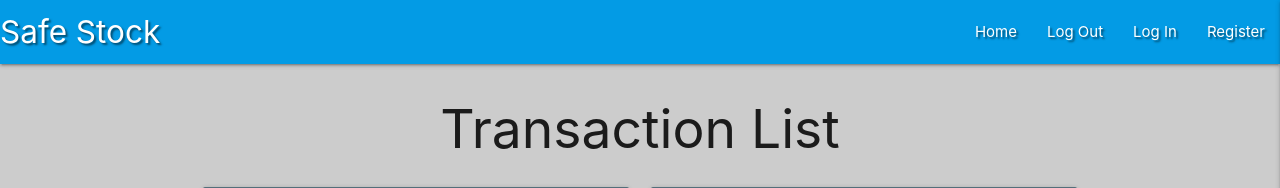
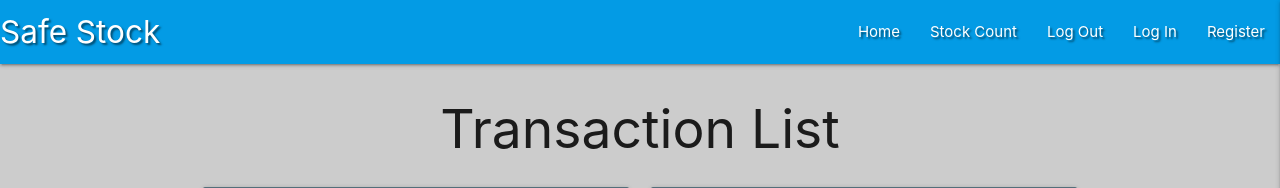
Before and after one commit to Nick8735/Safe_Stock, a Flask app: page /get_stock in a window 1280 px wide. Shown: the top 188 px of the page. Run offline with Flask 3, Linux system fonts and the light colour scheme; data that the repository does not hold is empty; some libraries are stand-ins or nearby versions.

Commit message:
added stock count feature

```diff
--- a/app.py
+++ b/app.py
@@ -1,9 +1,7 @@
 import os
-import pandas as pd  # Add this line
+import pandas as pd
 import plotly.express as px
-from flask import (
-    Flask, flash, render_template,
-    redirect, request, session, url_for)
+from flask import jsonify, Flask, flash, render_template, redirect, request, session, url_for
 from flask_pymongo import PyMongo
 from bson.objectid import ObjectId
 from werkzeug.security import generate_password_hash, check_password_hash
@@ -26,16 +24,13 @@ def index():
 
 @app.route("/get_stock")
 def get_stock():
-    print("Reached the get_stock route")
     stock = mongo.db.stock.find()
     return render_template("stock.html", stock=stock)
 
 @app.route("/register", methods=["GET", "POST"])
 def register():
     if request.method == "POST":
-        # check if username already exists in db
-        existing_user = mongo.db.users.find_one(
-            {"username": request.form.get("username").lower()})
+        existing_user = mongo.db.users.find_one({"username": request.form.get("username").lower()})
 
         if existing_user:
             flash("Username already exists")
@@ -47,37 +42,27 @@ def register():
         }
         mongo.db.users.insert_one(register)
 
-        # put the new user into 'session' cookie
         session["user"] = request.form.get("username").lower()
         flash("Registration Successful!")
 
-        # Redirect to a different endpoint, for example, the login page
         return redirect(url_for("login"))
 
-    # For the "GET" request, render the register.html template
     return render_template("register.html")
 
 @app.route("/login", methods=["GET", "POST"])
 def login():
     if request.method == "POST":
-        # check if username exists in db
-        existing_user = mongo.db.users.find_one(
-            {"username": request.form.get("username").lower()})
+        existing_user = mongo.db.users.find_one({"username": request.form.get("username").lower()})
 
         if existing_user:
-            # ensure hashed password matches user input
-            if check_password_hash(
-                existing_user["password"], request.form.get("password")):
-                    session["user"] = request.form.get("username").lower()
-                    flash("Welcome, {}".format(request.form.get("username")))
-                    return redirect(url_for("get_stock"))
+            if check_password_hash(existing_user["password"], request.form.get("password")):
+                session["user"] = request.form.get("username").lower()
+                flash("Welcome, {}".format(request.form.get("username")))
+                return redirect(url_for("get_stock"))
             else:
-                # invalid password match
                 flash("Incorrect Username and/or Password")
                 return redirect(url_for("login"))
-
         else:
-            # username doesn't exist
             flash("Incorrect Username and/or Password")
             return redirect(url_for("login"))
 
@@ -85,20 +70,12 @@ def login():
 
 @app.route("/stock-overview")
 def stock_overview():
-    print("Reached the stock_overview route")
-
-    # Retrieve data from MongoDB
     stock_data = mongo.db.stock.find()
-
-    # Pass data to template
     return render_template("stock-list.html", stock_data=stock_data)
 
 @app.route("/stock_check/<stock_id>/edit", methods=["GET"])
 def stock_check_edit_page(stock_id):
-    # Retrieve the stock information
     stock = mongo.db.stock.find_one({"_id": ObjectId(stock_id)})
-
-    # Render the edit page with the stock data
     return render_template("stock_edit.html", stock=stock)
 
 @app.route("/receipt", methods=["GET"])
@@ -127,7 +104,6 @@ def receipt_form():
 def issue():
     return render_template("issue.html")
 
-
 @app.route("/issue_form", methods=["GET", "POST"])
 def issue_form():
     if request.method == "POST":
@@ -140,65 +116,43 @@ def issue_form():
             "stock_qty": request.form.get("stock_qty"),
             "created_by": session["user"]
         }
-
-        # Assuming "stock" is the collection in your MongoDB
         mongo.db.stock.delete_one(issue)
-
         flash("Stock Successfully Issued")
-
-        # Redirect to a different route after successful deletion
-        return redirect(url_for("stock_overview"))  # Change "stock_overview" to the appropriate route
+        return redirect(url_for("stock_overview"))
 
     return render_template("issue.html")
 
 @app.route('/dashboard')
 def dashboard():
-    # Retrieve data from MongoDB
     stock_data = mongo.db.stock.find()
-
-    # Convert MongoDB cursor to a DataFrame
     df = pd.DataFrame(list(stock_data))
 
-    # Verify the actual column names in your DataFrame
-    print(df.columns)
-
-    # Create a bar chart using Plotly
-    bar_column_name_x = 'stock_name'  # Replace with the correct column name
-    bar_column_name_y = 'stock_qty'   # Replace with the correct column name
+    bar_column_name_x = 'stock_name'
+    bar_column_name_y = 'stock_qty'
     bar_fig = px.bar(df, x=bar_column_name_x, y=bar_column_name_y, title='Stock Quantity by Name')
 
-    # Create a pie chart
-    pie_column_name = 'created_by'  # Replace with the correct column name
+    pie_column_name = 'created_by'
     pie_fig = px.pie(df, names=pie_column_name, title='Users')
-    pie_fig.update_traces(marker=dict(colors=['yellow']))  # Update the color of the pie chart
+    pie_fig.update_traces(marker=dict(colors=['yellow']))
 
-
-    # Convert the Plotly figures to HTML
     bar_chart_html = bar_fig.to_html(full_html=False)
     pie_chart_html = pie_fig.to_html(full_html=False)
 
     return render_template('dashboard.html', bar_chart_html=bar_chart_html, pie_chart_html=pie_chart_html)
 
-# ... (your existing code)
-
 @app.route("/stock_check", methods=["GET"])
 def stock_check():
-    # If it's a GET request, retrieve the list of stocks and render the view template
-    stocks = list(mongo.db.stock.find())  # Convert MongoDB cursor to a list
+    stocks = list(mongo.db.stock.find())
     return render_template("stock_check_view.html", stocks=stocks)
 
 @app.route("/stock_check/<stock_id>", methods=["GET"])
 def stock_check_detail(stock_id):
-    # If it's a GET request, retrieve the stock information and render the detail view template
     stock = mongo.db.stock.find_one({"_id": ObjectId(stock_id)})
     return render_template("stock_check_detail.html", stock=stock)
-
-# ... (existing code)
 
 @app.route("/stock_check/<stock_id>/edit", methods=["POST"])
 def stock_check_edit(stock_id):
     if request.method == "POST":
-        # Get the updated stock information from the form
         updated_stock = {
             "stock_purchase_order": request.form.get("stock_purchase_order"),
             "stock_name": request.form.get("stock_name"),
@@ -209,13 +163,44 @@ def stock_check_edit(stock_id):
             "created_by": session["user"]
         }
 
-        # Update the stock in the MongoDB collection
         mongo.db.stock.update_one({"_id": ObjectId(stock_id)}, {"$set": updated_stock})
 
         flash("Stock Successfully Updated")
+        return redirect(url_for("stock_overview"))
 
-        # Redirect back to the overview page
-        return redirect(url_for("stock_overview"))
+@app.route("/stock_count", methods=["GET", "POST"])
+def stock_count():
+    if request.method == "POST":
+        stock_purchase_order = request.form.get("stock_purchase_order")
+        stock_name = request.form.get("stock_name")
+        stock_number = request.form.get("stock_number")
+        stock_uom = request.form.get("stock_uom")
+        stock_location = request.form.get("stock_location")
+        stock_qty = request.form.get("stock_qty")
+
+        stock = mongo.db.stock.find_one({"stock_name": stock_name})
+
+        if stock:
+            differences = []
+            if stock["stock_purchase_order"] != stock_purchase_order:
+                differences.append("Stock Purchase Order")
+            if stock["stock_number"] != stock_number:
+                differences.append("Stock Number")
+            if stock["stock_uom"] != stock_uom:
+                differences.append("Stock UoM")
+            if stock["stock_location"] != stock_location:
+                differences.append("Stock Location")
+            if stock["stock_qty"] != stock_qty:
+                differences.append("Stock Quantity")
+
+            if differences:
+                flash(f"Incorrect stock count. Differences in: {', '.join(differences)}", "error")
+            else:
+                flash("Stock count is correct!")
+        else:
+            flash("Incorrect stock count. Please edit stock at overview.", "error")
+
+    return render_template("stock_count.html")
 
 if __name__ == "__main__":
     app.run(host=os.environ.get("IP"), port=int(os.environ.get("PORT")), debug=True)
--- a/static/css/style.css
+++ b/static/css/style.css
@@ -39,3 +39,6 @@ html {
 h2{
     text-align: center;
 }
+.flashes h4.error {
+    color: red;
+}
--- a/templates/base.html
+++ b/templates/base.html
@@ -20,10 +20,11 @@
 				<a href="{{ url_for('get_stock') }}" class="brand-logo">Safe Stock</a>
 				<a href="#" data-target="mobile-demo" class="sidenav-trigger right"><i class="fas fa-bars"></i></a>
 				<ul class="right hide-on-med-and-down">
-					<li><a href="{{ url_for('get_stock') }}">Home</a></li>
-					<li><a href="#">Log Out</a></li>
-					<li><a href="{{ url_for('login') }}">Log In</a></li>
-					<li><a href="{{ url_for('register') }}">Register</a></li>
+                    <li><a href="{{ url_for('get_stock') }}">Home</a></li>
+                    <li><a href="{{ url_for('stock_count') }}">Stock Count</a></li>
+                    <li><a href="#">Log Out</a></li>
+                    <li><a href="{{ url_for('login') }}">Log In</a></li>
+                    <li><a href="{{ url_for('register') }}">Register</a></li>
 				</ul>
 			</div>
 		</nav>
@@ -32,12 +33,10 @@
 		<ul class="sidenav" id="mobile-demo">
             <li><h4 class="center-align light-blue-text text-darken 4">Task Manager</h4></li>
             <li><a href="{{ url_for('get_stock') }}">Home</a></li>
-            <li><a href="#">Profile</a></li>
-            <li><a href="#">New Task</a></li>
-            <li><a href="#">Manage Categories</a></li>
+            <li><a href="{{ url_for('stock_count') }}">Stock Count</a></li>
             <li><a href="#">Log Out</a></li>
-            <li><a href="{{ url_for('login') }}">Register</a></li>
-            <li><a href="{{ url_for('get_stock') }}">Register</a></li>
+            <li><a href="{{ url_for('login') }}">Log In</a></li>
+            <li><a href="{{ url_for('register') }}">Register</a></li>
 		</ul>
 	</header>
 
--- a/templates/stock.html
+++ b/templates/stock.html
@@ -70,7 +70,7 @@
                     I am convenient because I require little markup to use effectively.</p>
                 </div>
                 <div class="card-action">
-                    <a href="/stock_check">Stock Count</a>
+                    <a href="/stock_count">Stock Count</a>
                 </div>
             </div>
         </div>
```
Also changed, not shown: templates/stock_count.html (added, +47 -0 lines).
